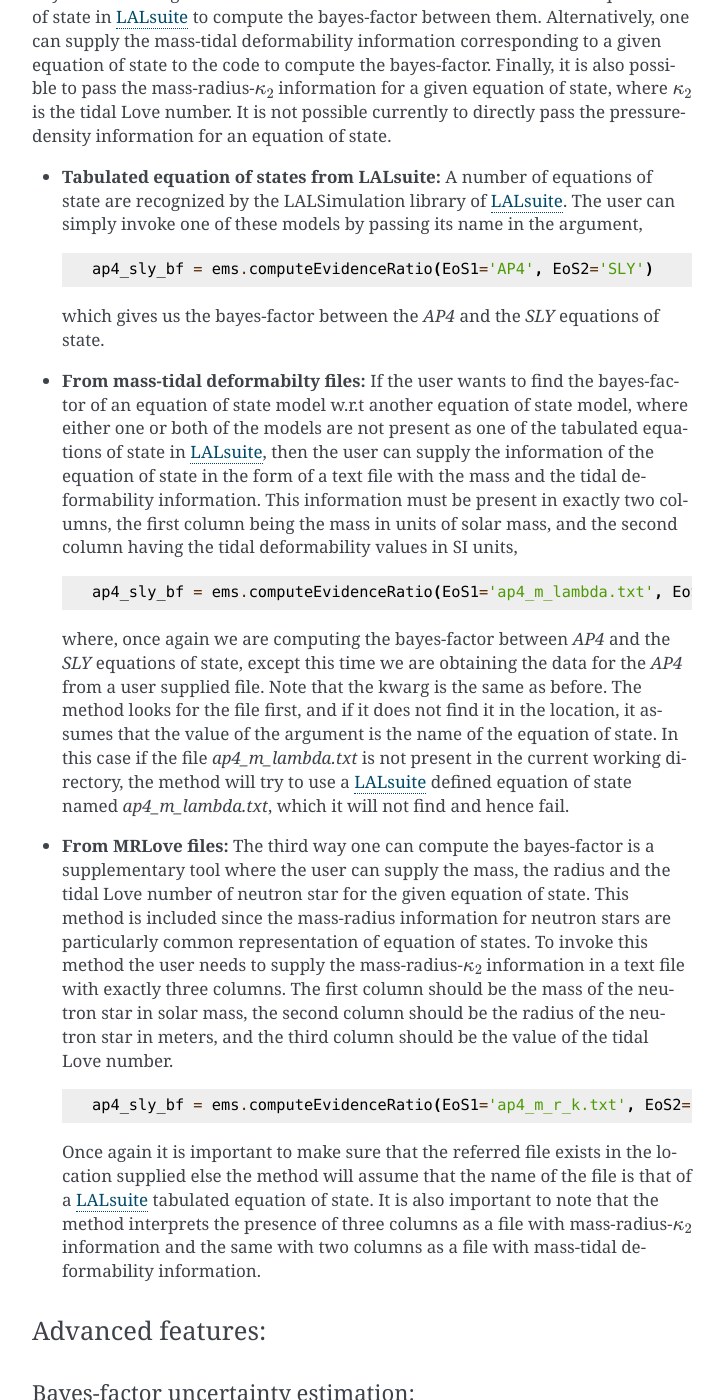
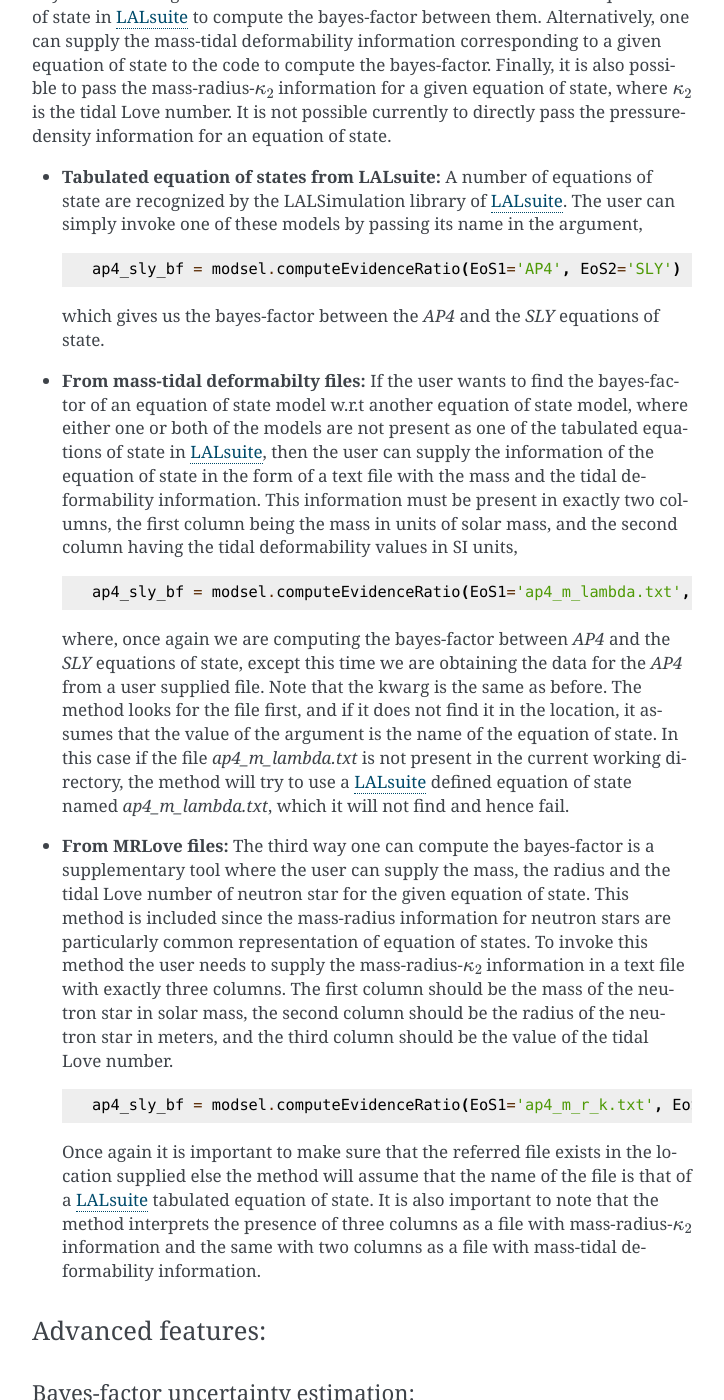
Before and after one commit to shaonghosh/GWXtreme, a Sphinx documentation site: the page built from docs/index.rst, in a window 1280 px wide and 1400 px high, scrolled down 2266 px. Shown: the whole window, without its empty margins (388-1112 px from the left). Built offline with Sphinx 7.4.7, drawn with Linux system fonts in a browser that asks for light colours.

Commit message:
Fixed bug in the documentation

```diff
--- a/docs/index.rst
+++ b/docs/index.rst
@@ -115,7 +115,7 @@ of state.
 
   .. code-block:: python
 
-     ap4_sly_bf = ems.computeEvidenceRatio(EoS1='AP4', EoS2='SLY')
+     ap4_sly_bf = modsel.computeEvidenceRatio(EoS1='AP4', EoS2='SLY')
 
   which gives us the bayes-factor between the `AP4` and the `SLY` equations of state.
 
@@ -130,7 +130,7 @@ of state.
 
   .. code-block:: python
 
-     ap4_sly_bf = ems.computeEvidenceRatio(EoS1='ap4_m_lambda.txt', EoS2='SLY')
+     ap4_sly_bf = modsel.computeEvidenceRatio(EoS1='ap4_m_lambda.txt', EoS2='SLY')
 
   where, once again we are computing the bayes-factor between `AP4` and the `SLY` equations of
   state, except this time we are obtaining the data for the `AP4` from a user supplied file.
@@ -152,7 +152,7 @@ of state.
 
   .. code-block:: python
 
-     ap4_sly_bf = ems.computeEvidenceRatio(EoS1='ap4_m_r_k.txt', EoS2='SLY')
+     ap4_sly_bf = modsel.computeEvidenceRatio(EoS1='ap4_m_r_k.txt', EoS2='SLY')
 
   Once again it is important to make sure that the referred file exists in the location supplied else
   the method will assume that the name of the file is that of a LALsuite_ tabulated equation of state.
```
